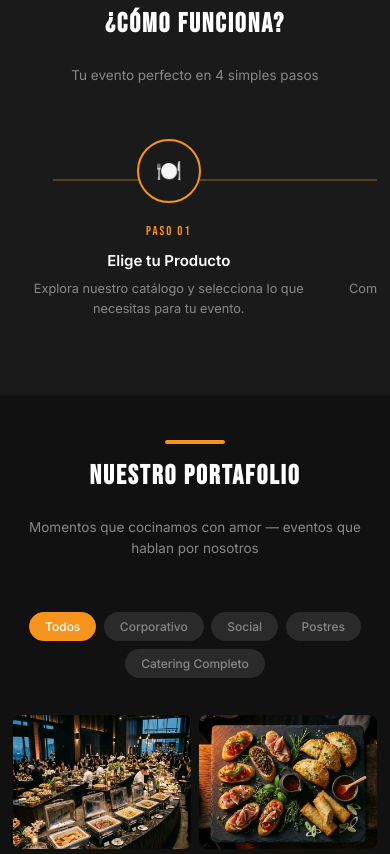
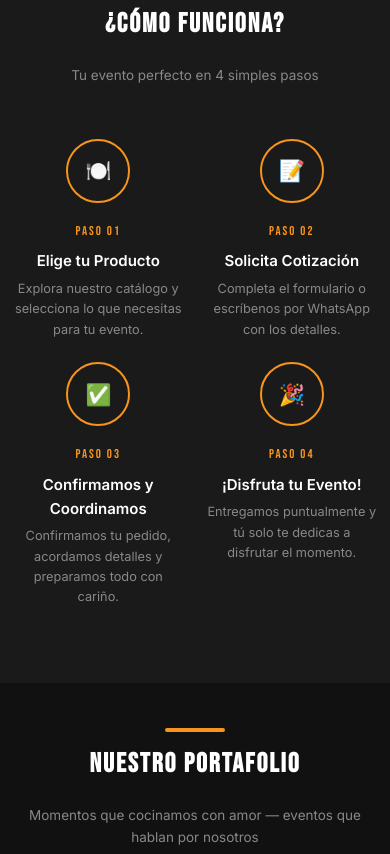
Before and after one commit to ThePhoenix536/nickylicious, a plain HTML site: page index.html in a window 390 px wide. Shown: the part 4163-5017 px from the top of the page. Drawn offline with Linux system fonts and the light colour scheme.

Commit message:
Apply user feedback on mobile UI (steps, footer, date box)

```diff
--- a/styles.css
+++ b/styles.css
@@ -1062,6 +1062,8 @@ button, input, textarea, select {
 .form-group select,
 .form-group textarea {
   width: 100%;
+  max-width: 100%;
+  box-sizing: border-box;
   padding: .8rem 1rem;
   background: var(--grey-mid);
   border: 1px solid rgba(255, 255, 255, .08);
@@ -1677,33 +1679,16 @@ button, input, textarea, select {
   /* Process */
   .process { overflow-x: hidden; }
   .process-steps {
-    display: flex;
-    overflow-x: auto;
-    scroll-snap-type: x mandatory;
-    gap: 1.5rem;
+    display: grid;
+    grid-template-columns: 1fr 1fr;
+    gap: 2rem;
     padding-bottom: 2rem;
-    -webkit-overflow-scrolling: touch;
-    scroll-padding: 1rem;
   }
-  .process-steps::-webkit-scrollbar { height: 6px; }
-  .process-steps::-webkit-scrollbar-thumb { background: var(--orange); border-radius: 4px; }
-  .process-steps::before {
-    display: block;
-    width: 200vw;
-    min-width: 1200px;
-    height: 2px;
-    top: 40px;
-    left: 40px;
-    z-index: 0;
+  .process-steps::before { display: none; }
+  .step {
+    max-width: 100%;
   }
-  .step {
-    flex: 0 0 80vw;
-    max-width: 320px;
-    scroll-snap-align: center;
-    position: relative;
-    z-index: 1;
-  }
-  .step-icon { width: 64px; height: 64px; font-size: 1.4rem; z-index: 2; position: relative; background: var(--grey-dark); }
+  .step-icon { width: 64px; height: 64px; font-size: 1.4rem; margin: 0 auto 1.25rem; background: var(--grey-dark); }
 
   /* Gallery */
   .gallery-grid { grid-template-columns: 1fr 1fr; gap: .75rem; }
@@ -1775,8 +1760,8 @@ button, input, textarea, select {
   .gallery-grid { grid-template-columns: 1fr 1fr; gap: .5rem; }
   .gallery-item .overlay span { font-size: 1rem; }
 
-  /* Process - handled entirely by the flex-scroll rule above */
-  .process-steps { display: flex; }
+  /* Process */
+  .process-steps { grid-template-columns: 1fr 1fr; gap: 1.5rem; }
 
   /* Quote Form */
   .quote-form { padding: 1.25rem; }
@@ -1787,7 +1772,9 @@ button, input, textarea, select {
   .contact-icon { width: 40px; height: 40px; font-size: 1rem; }
 
   /* Footer */
-  .footer-grid { grid-template-columns: 1fr; gap: 2rem; }
+  .footer-grid { grid-template-columns: 1fr 1fr; gap: 2rem; }
+  .footer-brand { grid-column: span 2; }
+  .footer-col:last-child { grid-column: span 2; }
   .footer-brand p { max-width: 100%; }
 
   /* Policies Modal */
```
